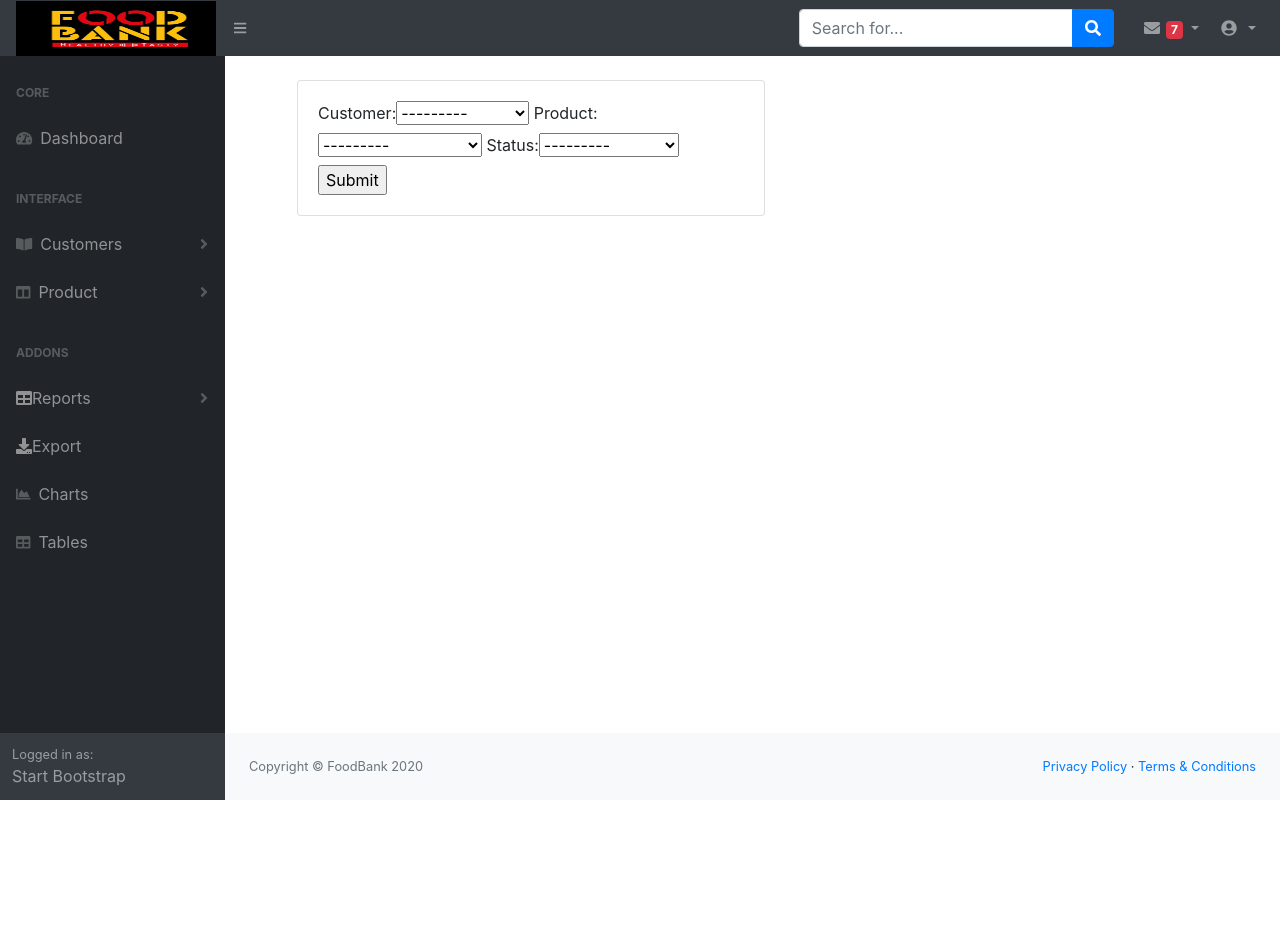
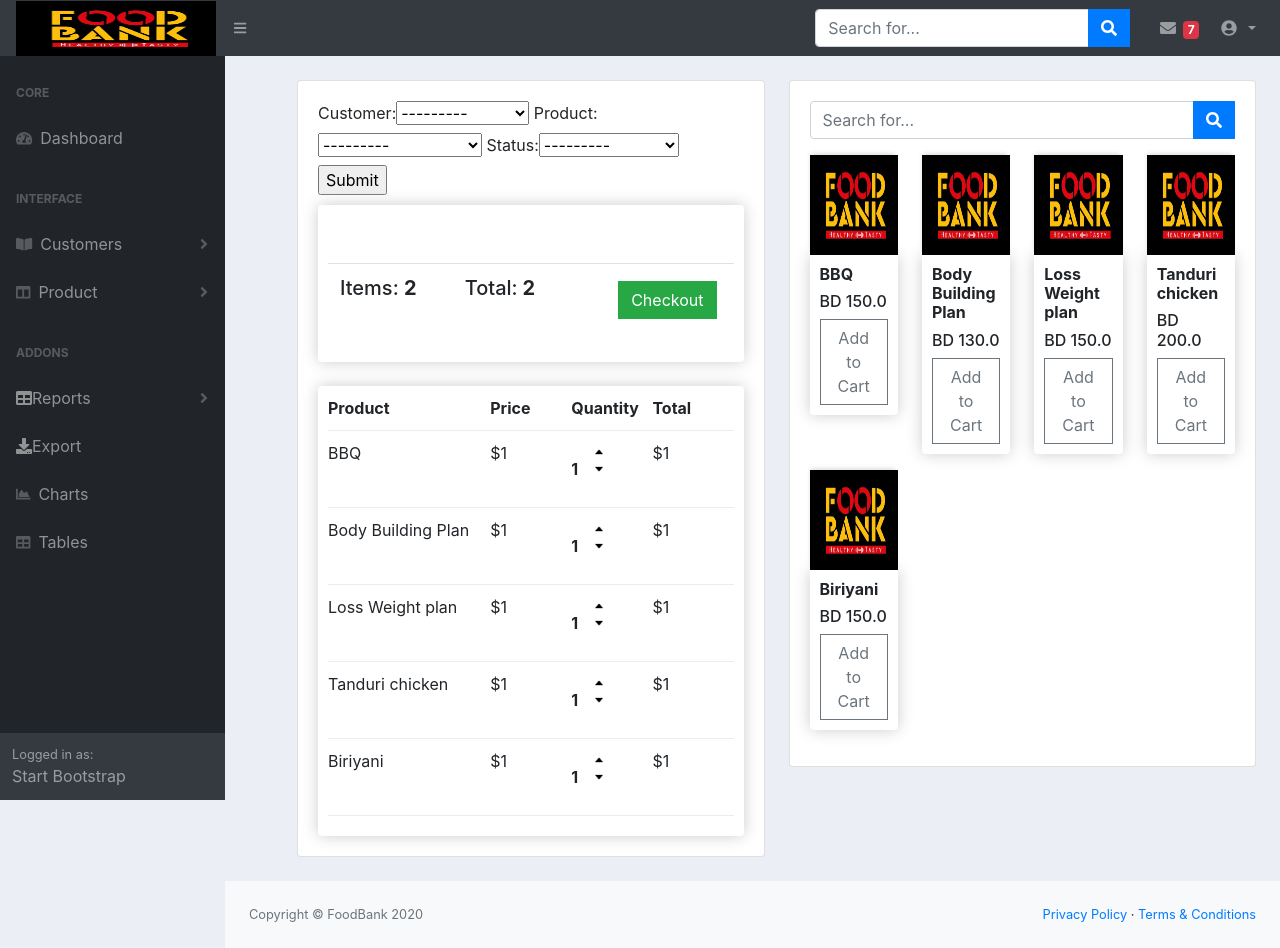
Before and after one commit to Kawcher123/inventory, a Django app: page /create_order/ in a window 1280 px wide. Before the commit the page ends 800 px from the top, so only its background shows below. Run offline with Django 3.2, Linux system fonts and the light colour scheme; data comes from the database, SQL or seed files in the repository; both versions use the stored data as it was after the commit; lists and menus that the app fills with data are empty; some libraries are stand-ins or nearby versions.

Commit message:
order updated

```diff
--- a/account/views.py
+++ b/account/views.py
@@ -48,6 +48,7 @@
 
 
 def createOrder(request):
+	products=Product.objects.all()
 	form = OrderForm()
 	if request.method == 'POST':
 		#print('Printing POST:', request.POST)
@@ -56,7 +57,7 @@
 			form.save()
 			return redirect('/')
 
-	context = {'form':form}
+	context = {'form':form,'products':products}
 	return render(request, 'order_form.html', context)
 
 
--- a/static/css/main.css
+++ b/static/css/main.css
@@ -19,3 +19,95 @@
     #orders-pending{
     background-color: #7CD1C0;
     }
+
+
+
+.box-element{
+	box-shadow:hsl(0, 0%, 80%) 0 0 16px;
+	background-color: #fff;
+	border-radius: 4px;
+	padding: 10px;
+}
+
+.thumbnail{
+	width: 100%;
+	height: 100px;
+	-webkit-box-shadow: -1px -3px 5px -2px rgba(214,214,214,1);
+    -moz-box-shadow: -1px -3px 5px -2px rgba(214,214,214,1);
+    box-shadow: -1px -3px 5px -2px rgba(214,214,214,1);
+}
+
+.product{
+	border-radius: 0 0 4px 4px;
+}
+
+
+
+#cart-icon{
+	width:25px;
+	display: inline-block;
+	margin-left: 15px;
+}
+
+#cart-total{
+	display: block;
+	text-align: center;
+	color:#fff;
+	background-color: red;
+	width: 20px;
+	height: 25px;
+	border-radius: 50%;
+	font-size: 14px;
+}
+
+.col-lg-4, .col-lg-6, .col-lg-8, .col-lg-12{
+	margin-top: 10px;
+}
+
+.btn{
+	border-radius: 0;
+}
+
+.row-image{
+	width: 100px;
+}
+
+.form-field{
+	width:250px;
+	display: inline-block;
+	padding: 5px;
+}
+
+.cart-row{
+	display: flex;
+    align-items: flex-stretch;
+    padding-bottom: 10px;
+    margin-bottom: 10px;
+    border-bottom: 1px solid #ececec;
+
+}
+
+.quantity{
+	display: inline-block;
+	font-weight: 700;
+	padding-right:10px;
+
+
+}
+
+.chg-quantity{
+	width: 12px;
+	cursor: pointer;
+	display: block;
+	margin-top: 5px;
+	transition:.1s;
+}
+
+.chg-quantity:hover{
+	opacity: .6;
+}
+
+
+.hidden{
+	display: none!important;
+}
--- a/templates/index1.html
+++ b/templates/index1.html
@@ -12,6 +12,7 @@
         <meta name="author" content="" />
         <title>Dashboard - SB Admin</title>
         <link href="{% static 'css/styles.css' %}" rel="stylesheet" />
+        <link href="{% static 'css/main.css' %}" rel="stylesheet" />
         <link href="https://cdn.datatables.net/1.10.20/css/dataTables.bootstrap4.min.css" rel="stylesheet" crossorigin="anonymous" />
         <script src="https://cdnjs.cloudflare.com/ajax/libs/font-awesome/5.15.1/js/all.min.js" crossorigin="anonymous"></script>
 
@@ -53,17 +54,19 @@
                 -->
 
 
-                <li class="nav-item dropdown no-arrow mx-1">
-                  <a class="nav-link dropdown-toggle" href="#" id="messagesDropdown" role="button" data-toggle="dropdown" aria-haspopup="true" aria-expanded="false">
+                <li class="nav-item mx-1">
+                  <a class="nav-link" href="#" id="messagesDropdown" role="button" aria-haspopup="true" aria-expanded="false">
                     <i class="fas fa-envelope fa-fw"></i>
                     <span class="badge badge-danger">7</span>
                   </a>
+                  <!--
                   <div class="dropdown-menu dropdown-menu-right" aria-labelledby="messagesDropdown">
                     <a class="dropdown-item" href="#">Action</a>
                     <a class="dropdown-item" href="#">Another action</a>
                     <div class="dropdown-divider"></div>
                     <a class="dropdown-item" href="#">Something else here</a>
                   </div>
+                  -->
                 </li>
                 <li class="nav-item dropdown no-arrow">
                   <a class="nav-link dropdown-toggle" href="#" id="userDropdown" role="button" data-toggle="dropdown" aria-haspopup="true" aria-expanded="false">
--- a/templates/order_form.html
+++ b/templates/order_form.html
@@ -12,9 +12,104 @@
 				{{form}}
 
 				<input type="submit" name="Submit">
+
+
+
+
 			</form>
 
+			<div class="row">
+				<div class="col-lg-12">
+					<div class="box-element">
+
+						<br>
+						<br>
+						<table class="table">
+							<tr>
+								<th><h5>Items: <strong>2</strong></h5></th>
+								<th><h5>Total:<strong> 2</strong></h5></th>
+								<th>
+									<a  style="float:right; margin:5px;" class="btn btn-success" href="">Checkout</a>
+								</th>
+							</tr>
+						</table>
+
+					</div>
+
+					<br>
+					<div class="box-element">
+						<div class="cart-row">
+
+							<div style="flex:2"><strong>Product</strong></div>
+							<div style="flex:1"><strong>Price</strong></div>
+							<div style="flex:1"><strong>Quantity</strong></div>
+							<div style="flex:1"><strong>Total</strong></div>
+						</div>
+						{% for item in products %}
+						<div class="cart-row">
+							<div style="flex:2"><p>{{item.name}}</p></div>
+							<div style="flex:1"><p>$1</p></div>
+							<div style="flex:1">
+								<p class="quantity">1</p>
+								<div class="quantity">
+									<img data-product="{{item.product.id}}" data-action="add" class="chg-quantity update-cart" src="{% static  'images/arrow-up.webp' %}">
+
+									<img data-product="{{item.product.id}}" data-action="remove" class="chg-quantity update-cart" src="{% static  'images/arrow-down.webp' %}">
+								</div>
+							</div>
+							<div style="flex:1"><p>$1</p></div>
+						</div>
+						{% endfor %}
+					</div>
+				</div>
+			</div>
+
+
 		</div>
+	</div>
+
+	<div class="col-md-6">
+		<div class="card card-body">
+
+	 <form class="d-none d-md-inline-block form-inline">
+                <div class="input-group">
+                    <input class="form-control" type="text" placeholder="Search for..." aria-label="Search" aria-describedby="basic-addon2" />
+                    <div class="input-group-append">
+                        <button class="btn btn-primary" type="button"><i class="fas fa-search"></i></button>
+                    </div>
+                </div>
+            </form>
+
+		<div class="row my-2">
+
+			{% for product in products %}
+			<div class="col-md-3 my-2">
+				<img class="thumbnail" src="{% static 'images/foodbank.jpg' %}" height="80" width="170">
+				<div class="box-element product">
+
+
+					<h6><strong>{{product.name}}</strong></h6>
+					<h6 >BD {{product.price}}</h6>
+
+					<button  class="btn btn-outline-secondary add-btn">Add to Cart</button>
+
+
+
+
+				</div>
+			</div>
+
+
+
+
+			{% endfor %}
+
+
+		</div>
+
+
+	</div>
+
 	</div>
 </div>
 </div>
```
Also changed, not shown: db.sqlite3, static/images/arrow-down.webp (added), static/images/arrow-up.webp (added).
